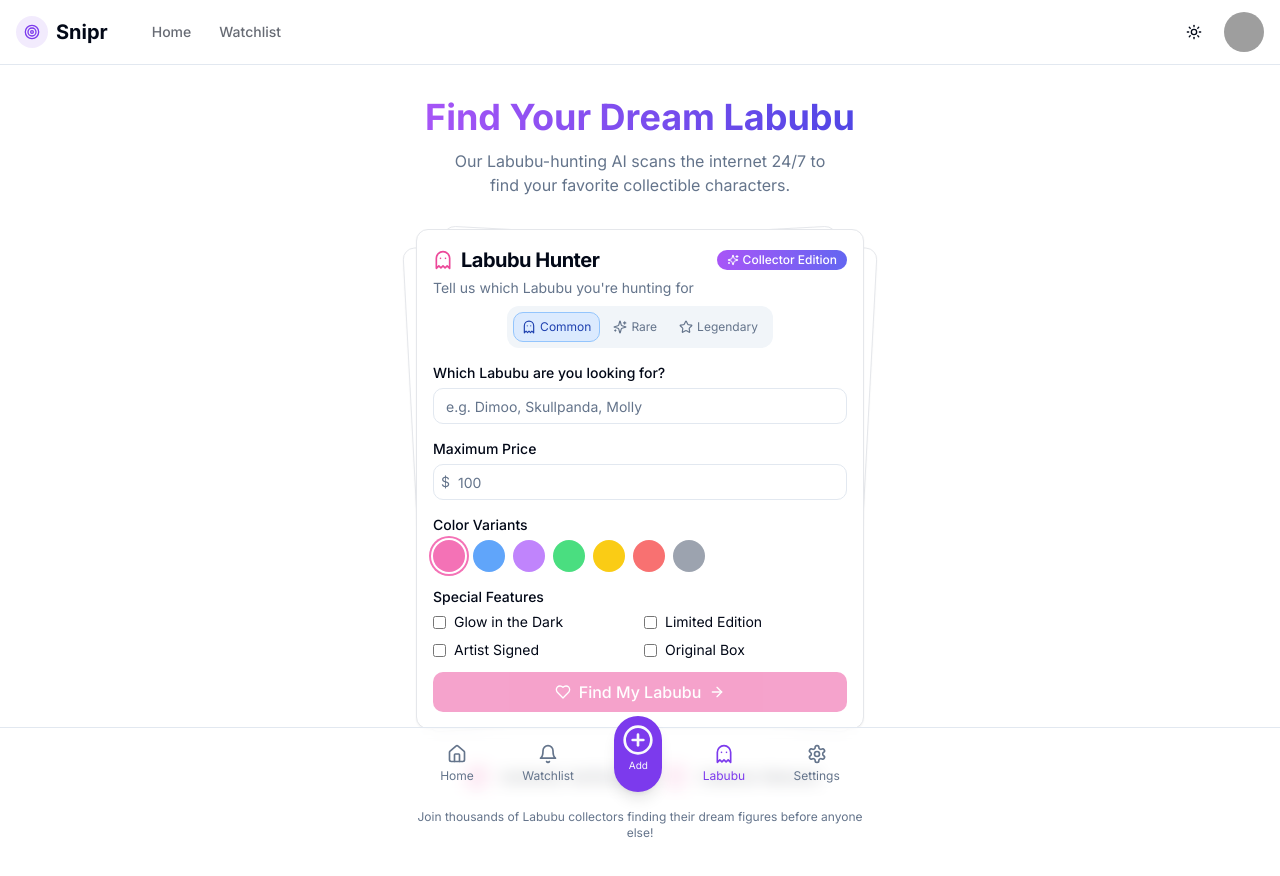
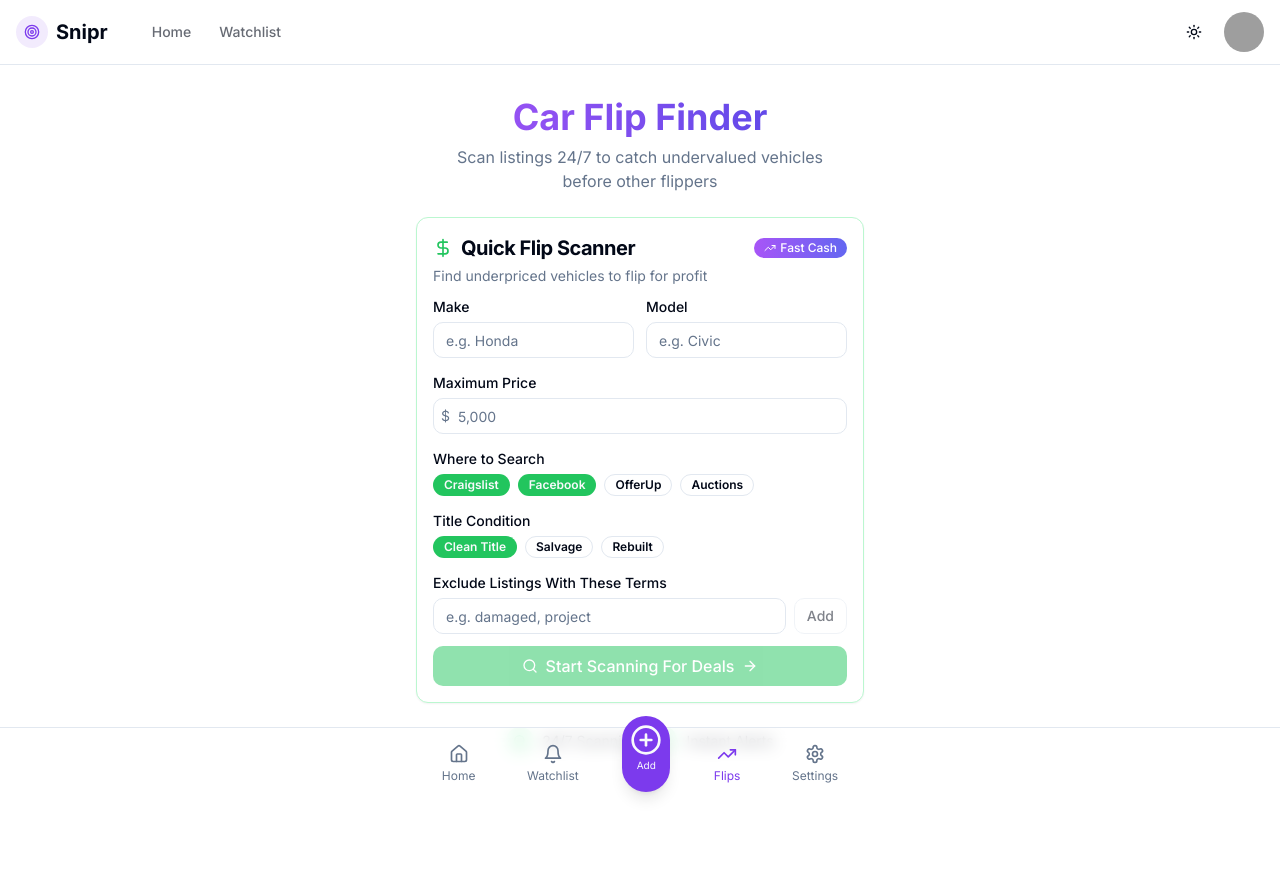
Before and after one commit to alanhanchana/v0-marketplace-alerts, a Next.js app: page /labubu-finder in a window 1280 px wide. Shown: the top 876 px of the page. Built offline with nearby package versions, Linux system fonts and the light colour scheme; grey boxes are pictures that could not be loaded.

Commit message:
feat: simplify Car Flip Finder for core functionality
Focus on scanning undervalued vehicles with streamlined filters and intuitive controls.

Co-authored-by: null <6935711+alanhanchana@users.noreply.github.com>

```diff
--- a/app/labubu-finder/loading.tsx
+++ b/app/labubu-finder/loading.tsx
@@ -2,8 +2,8 @@ export default function Loading() {
   return (
     <div className="py-8 max-w-md mx-auto text-center">
       <div className="flex flex-col items-center justify-center space-y-4">
-        <div className="animate-spin rounded-full h-12 w-12 border-b-2 border-pink-500"></div>
-        <p>Loading Labubu finder...</p>
+        <div className="animate-spin rounded-full h-12 w-12 border-b-2 border-green-500"></div>
+        <p>Loading deal scanner...</p>
       </div>
     </div>
   )
--- a/app/labubu-finder/page.tsx
+++ b/app/labubu-finder/page.tsx
@@ -8,60 +8,98 @@ import { Button } from "@/components/ui/button"
 import { Card, CardContent, CardDescription, CardHeader, CardTitle } from "@/components/ui/card"
 import { Input } from "@/components/ui/input"
 import { Label } from "@/components/ui/label"
-import { Alert, AlertDescription } from "@/components/ui/alert"
-import { AlertCircle, Sparkles, Ghost, ArrowRight, Heart, Star } from "lucide-react"
+import { Badge } from "@/components/ui/badge"
+import { TrendingUp, ArrowRight, DollarSign, Search, X } from "lucide-react"
 import { useToast } from "@/components/ui/use-toast"
 
-export default function LabubuFinderPage() {
+export default function CarFlipperPage() {
   const { toast } = useToast()
-  const [character, setCharacter] = useState("")
-  const [rarity, setRarity] = useState("common")
+  const [make, setMake] = useState("")
+  const [model, setModel] = useState("")
   const [maxPrice, setMaxPrice] = useState("")
+  const [excludedTerms, setExcludedTerms] = useState<string[]>([])
+  const [excludedTerm, setExcludedTerm] = useState("")
   const [isSubmitting, setIsSubmitting] = useState(false)
-  const [error, setError] = useState<string | null>(null)
+  const [sources, setSources] = useState({
+    craigslist: true,
+    facebook: true,
+    offerup: false,
+    auctions: false,
+  })
+  const [conditions, setConditions] = useState({
+    clean: true,
+    salvage: false,
+    rebuilt: false,
+  })
 
   // Handle form submission
   const handleSubmit = (e: React.FormEvent<HTMLFormElement>) => {
     e.preventDefault()
     setIsSubmitting(true)
-    setError(null)
 
     // Simulate form submission
     setTimeout(() => {
       toast({
-        title: "🧸 Labubu Alert Set!",
-        description: `We'll notify you when we find a ${character} Labubu!`,
+        title: "💰 Deal Scanner Active",
+        description: `We'll alert you to undervalued ${make} ${model} listings under $${maxPrice}`,
         duration: 3000,
       })
       setIsSubmitting(false)
-    }, 1500)
+    }, 800)
   }
 
-  // Get rarity badge style
-  const getRarityBadgeStyle = (rarityOption: string): string => {
-    switch (rarityOption) {
-      case "common":
-        return "bg-blue-100 text-blue-800 border-blue-300 hover:bg-blue-200 dark:bg-blue-900/30 dark:text-blue-300 dark:border-blue-800 dark:hover:bg-blue-900/50"
-      case "rare":
-        return "bg-purple-100 text-purple-800 border-purple-300 hover:bg-purple-200 dark:bg-purple-900/30 dark:text-purple-300 dark:border-purple-800 dark:hover:bg-purple-900/50"
-      case "legendary":
-        return "bg-amber-100 text-amber-800 border-amber-300 hover:bg-amber-200 dark:bg-amber-900/30 dark:text-amber-300 dark:border-amber-800 dark:hover:bg-amber-900/50"
-      default:
-        return "bg-gray-100 text-gray-800 border-gray-300 hover:bg-gray-200 dark:bg-gray-800 dark:text-gray-300 dark:border-gray-700 dark:hover:bg-gray-700"
+  // Format number with commas
+  const formatNumberWithCommas = (value: string) => {
+    // Remove any non-digit characters
+    const digitsOnly = value.replace(/\D/g, "")
+
+    // Format with commas
+    if (digitsOnly) {
+      return new Intl.NumberFormat("en-US").format(Number.parseInt(digitsOnly))
+    }
+    return ""
+  }
+
+  // Handle price input change
+  const handlePriceChange = (e: React.ChangeEvent<HTMLInputElement>) => {
+    const formattedValue = formatNumberWithCommas(e.target.value)
+    setMaxPrice(formattedValue)
+  }
+
+  // Toggle source
+  const toggleSource = (source: keyof typeof sources) => {
+    setSources({
+      ...sources,
+      [source]: !sources[source],
+    })
+  }
+
+  // Toggle condition
+  const toggleCondition = (condition: keyof typeof conditions) => {
+    setConditions({
+      ...conditions,
+      [condition]: !conditions[condition],
+    })
+  }
+
+  // Add excluded term
+  const addExcludedTerm = () => {
+    if (excludedTerm && !excludedTerms.includes(excludedTerm)) {
+      setExcludedTerms([...excludedTerms, excludedTerm])
+      setExcludedTerm("")
     }
   }
 
-  // Get rarity icon
-  const getRarityIcon = (rarityOption: string) => {
-    switch (rarityOption) {
-      case "common":
-        return <Ghost className="h-3.5 w-3.5 mr-1" />
-      case "rare":
-        return <Sparkles className="h-3.5 w-3.5 mr-1" />
-      case "legendary":
-        return <Star className="h-3.5 w-3.5 mr-1" />
-      default:
-        return <Ghost className="h-3.5 w-3.5 mr-1" />
+  // Remove excluded term
+  const removeExcludedTerm = (term: string) => {
+    setExcludedTerms(excludedTerms.filter((t) => t !== term))
+  }
+
+  // Handle key press for excluded terms
+  const handleKeyPress = (e: React.KeyboardEvent<HTMLInputElement>) => {
+    if (e.key === "Enter") {
+      e.preventDefault()
+      addExcludedTerm()
     }
   }
 
@@ -70,104 +108,65 @@ export default function LabubuFinderPage() {
       <motion.div
         initial={{ opacity: 0, y: 20 }}
         animate={{ opacity: 1, y: 0 }}
-        transition={{ duration: 0.5 }}
-        className="mb-8 text-center"
+        transition={{ duration: 0.3 }}
+        className="mb-6 text-center"
       >
-        <h1 className="text-3xl md:text-4xl font-bold gradient-heading mb-3">Find Your Dream Labubu</h1>
+        <h1 className="text-3xl md:text-4xl font-bold gradient-heading mb-2">Car Flip Finder</h1>
         <p className="text-muted-foreground max-w-sm mx-auto">
-          Our Labubu-hunting AI scans the internet 24/7 to find your favorite collectible characters.
+          Scan listings 24/7 to catch undervalued vehicles before other flippers
         </p>
       </motion.div>
 
       <motion.div
         initial={{ opacity: 0, y: 20 }}
         animate={{ opacity: 1, y: 0 }}
-        transition={{ duration: 0.5, delay: 0.1 }}
+        transition={{ duration: 0.3, delay: 0.1 }}
         className="relative"
       >
-        {/* Stacked cards effect */}
-        <div className="absolute inset-0 discord-card stacked-card stacked-card-1 -z-10"></div>
-        <div className="absolute inset-0 discord-card stacked-card stacked-card-2 -z-20"></div>
-
-        <Card className="discord-card overflow-hidden relative z-0">
+        <Card className="discord-card overflow-hidden relative z-0 border-green-200 dark:border-green-900">
           <CardHeader className="space-y-1 p-4 pb-0">
             <div className="flex items-center justify-between">
               <CardTitle className="text-xl font-bold flex items-center">
-                <Ghost className="h-5 w-5 mr-2 text-pink-500" />
-                Labubu Hunter
+                <DollarSign className="h-5 w-5 mr-2 text-green-500" />
+                Quick Flip Scanner
               </CardTitle>
-              <div className="deal-badge-exclusive">
-                <Sparkles className="h-3 w-3 mr-1" />
-                Collector Edition
+              <div className="deal-badge-exclusive bg-green-500">
+                <TrendingUp className="h-3 w-3 mr-1" />
+                Fast Cash
               </div>
             </div>
-            <CardDescription>Tell us which Labubu you're hunting for</CardDescription>
+            <CardDescription>Find underpriced vehicles to flip for profit</CardDescription>
           </CardHeader>
           <CardContent className="p-4 pt-2">
-            {error && (
-              <Alert variant="destructive" className="mb-3 text-sm">
-                <AlertCircle className="h-4 w-4" />
-                <AlertDescription>{error}</AlertDescription>
-              </Alert>
-            )}
-
             <form onSubmit={handleSubmit} className="space-y-3" noValidate>
-              {/* Rarity Toggle */}
-              <div className="flex justify-center mb-1">
-                <div className="inline-flex items-center p-1 bg-secondary rounded-lg flex-wrap justify-center">
-                  <button
-                    type="button"
-                    className={`flex items-center px-2 py-1.5 rounded-md text-xs transition-colors m-0.5 border ${
-                      rarity === "common"
-                        ? getRarityBadgeStyle("common")
-                        : "text-muted-foreground hover:text-foreground border-transparent"
-                    }`}
-                    onClick={() => setRarity("common")}
-                  >
-                    {getRarityIcon("common")}
-                    Common
-                  </button>
-                  <button
-                    type="button"
-                    className={`flex items-center px-2 py-1.5 rounded-md text-xs transition-colors m-0.5 border ${
-                      rarity === "rare"
-                        ? getRarityBadgeStyle("rare")
-                        : "text-muted-foreground hover:text-foreground border-transparent"
-                    }`}
-                    onClick={() => setRarity("rare")}
-                  >
-                    {getRarityIcon("rare")}
-                    Rare
-                  </button>
-                  <button
-                    type="button"
-                    className={`flex items-center px-2 py-1.5 rounded-md text-xs transition-colors m-0.5 border ${
-                      rarity === "legendary"
-                        ? getRarityBadgeStyle("legendary")
-                        : "text-muted-foreground hover:text-foreground border-transparent"
-                    }`}
-                    onClick={() => setRarity("legendary")}
-                  >
-                    {getRarityIcon("legendary")}
-                    Legendary
-                  </button>
-                </div>
-              </div>
-
-              {/* Character input */}
+              {/* Make and Model inputs */}
+              <div className="grid grid-cols-2 gap-3">
                 <div className="space-y-1">
-                <Label htmlFor="character" className="text-sm font-medium">
-                  Which Labubu are you looking for?
+                  <Label htmlFor="make" className="text-sm font-medium">
+                    Make
                   </Label>
                   <Input
-                  id="character"
-                  name="character"
-                  placeholder="e.g. Dimoo, Skullpanda, Molly"
+                    id="make"
+                    name="make"
+                    placeholder="e.g. Honda"
                     className="h-9 text-base transition-all focus-visible:ring-2 focus-visible:ring-offset-1"
-                  required
-                  value={character}
-                  onChange={(e) => setCharacter(e.target.value)}
+                    value={make}
+                    onChange={(e) => setMake(e.target.value)}
                   />
+                </div>
+                <div className="space-y-1">
+                  <Label htmlFor="model" className="text-sm font-medium">
+                    Model
+                  </Label>
+                  <Input
+                    id="model"
+                    name="model"
+                    placeholder="e.g. Civic"
+                    className="h-9 text-base transition-all focus-visible:ring-2 focus-visible:ring-offset-1"
+                    value={model}
+                    onChange={(e) => setModel(e.target.value)}
+                  />
+                </div>
               </div>
 
               {/* Max price input */}
@@ -182,64 +181,140 @@ export default function LabubuFinderPage() {
                     name="maxPrice"
                     type="text"
                     inputMode="numeric"
-                    placeholder="100"
+                    placeholder="5,000"
                     value={maxPrice}
-                    onChange={(e) => setMaxPrice(e.target.value)}
+                    onChange={handlePriceChange}
                     className="h-9 text-sm pl-6 transition-all focus-visible:ring-2 focus-visible:ring-offset-1"
                     required
                   />
                 </div>
               </div>
 
-              {/* Color options */}
+              {/* Sources */}
               <div className="space-y-1">
-                <Label className="text-sm font-medium">Color Variants</Label>
+                <Label className="text-sm font-medium">Where to Search</Label>
                 <div className="flex flex-wrap gap-2 mt-2">
-                  <div className="w-8 h-8 rounded-full bg-pink-400 cursor-pointer ring-2 ring-offset-2 ring-pink-400"></div>
-                  <div className="w-8 h-8 rounded-full bg-blue-400 cursor-pointer"></div>
-                  <div className="w-8 h-8 rounded-full bg-purple-400 cursor-pointer"></div>
-                  <div className="w-8 h-8 rounded-full bg-green-400 cursor-pointer"></div>
-                  <div className="w-8 h-8 rounded-full bg-yellow-400 cursor-pointer"></div>
-                  <div className="w-8 h-8 rounded-full bg-red-400 cursor-pointer"></div>
-                  <div className="w-8 h-8 rounded-full bg-gray-400 cursor-pointer"></div>
+                  <Badge
+                    variant={sources.craigslist ? "default" : "outline"}
+                    className={`cursor-pointer ${
+                      sources.craigslist ? "bg-green-500 hover:bg-green-600" : "hover:bg-green-100"
+                    }`}
+                    onClick={() => toggleSource("craigslist")}
+                  >
+                    Craigslist
+                  </Badge>
+                  <Badge
+                    variant={sources.facebook ? "default" : "outline"}
+                    className={`cursor-pointer ${
+                      sources.facebook ? "bg-green-500 hover:bg-green-600" : "hover:bg-green-100"
+                    }`}
+                    onClick={() => toggleSource("facebook")}
+                  >
+                    Facebook
+                  </Badge>
+                  <Badge
+                    variant={sources.offerup ? "default" : "outline"}
+                    className={`cursor-pointer ${
+                      sources.offerup ? "bg-green-500 hover:bg-green-600" : "hover:bg-green-100"
+                    }`}
+                    onClick={() => toggleSource("offerup")}
+                  >
+                    OfferUp
+                  </Badge>
+                  <Badge
+                    variant={sources.auctions ? "default" : "outline"}
+                    className={`cursor-pointer ${
+                      sources.auctions ? "bg-green-500 hover:bg-green-600" : "hover:bg-green-100"
+                    }`}
+                    onClick={() => toggleSource("auctions")}
+                  >
+                    Auctions
+                  </Badge>
                 </div>
               </div>
 
-              {/* Special features */}
+              {/* Title Condition */}
               <div className="space-y-1">
-                <Label className="text-sm font-medium">Special Features</Label>
-                <div className="grid grid-cols-2 gap-2 mt-2">
-                  <div className="flex items-center space-x-2">
-                    <input type="checkbox" id="glow" className="rounded text-pink-500 focus:ring-pink-500" />
-                    <label htmlFor="glow" className="text-sm">
-                      Glow in the Dark
-                    </label>
-                  </div>
-                  <div className="flex items-center space-x-2">
-                    <input type="checkbox" id="limited" className="rounded text-pink-500 focus:ring-pink-500" />
-                    <label htmlFor="limited" className="text-sm">
-                      Limited Edition
-                    </label>
-                  </div>
-                  <div className="flex items-center space-x-2">
-                    <input type="checkbox" id="signed" className="rounded text-pink-500 focus:ring-pink-500" />
-                    <label htmlFor="signed" className="text-sm">
-                      Artist Signed
-                    </label>
-                  </div>
-                  <div className="flex items-center space-x-2">
-                    <input type="checkbox" id="boxed" className="rounded text-pink-500 focus:ring-pink-500" />
-                    <label htmlFor="boxed" className="text-sm">
-                      Original Box
-                    </label>
+                <Label className="text-sm font-medium">Title Condition</Label>
+                <div className="flex flex-wrap gap-2 mt-2">
+                  <Badge
+                    variant={conditions.clean ? "default" : "outline"}
+                    className={`cursor-pointer ${
+                      conditions.clean ? "bg-green-500 hover:bg-green-600" : "hover:bg-green-100"
+                    }`}
+                    onClick={() => toggleCondition("clean")}
+                  >
+                    Clean Title
+                  </Badge>
+                  <Badge
+                    variant={conditions.salvage ? "default" : "outline"}
+                    className={`cursor-pointer ${
+                      conditions.salvage ? "bg-green-500 hover:bg-green-600" : "hover:bg-green-100"
+                    }`}
+                    onClick={() => toggleCondition("salvage")}
+                  >
+                    Salvage
+                  </Badge>
+                  <Badge
+                    variant={conditions.rebuilt ? "default" : "outline"}
+                    className={`cursor-pointer ${
+                      conditions.rebuilt ? "bg-green-500 hover:bg-green-600" : "hover:bg-green-100"
+                    }`}
+                    onClick={() => toggleCondition("rebuilt")}
+                  >
+                    Rebuilt
+                  </Badge>
                 </div>
               </div>
+
+              {/* Excluded Terms */}
+              <div className="space-y-1">
+                <Label htmlFor="excludedTerms" className="text-sm font-medium">
+                  Exclude Listings With These Terms
+                </Label>
+                <div className="flex gap-2">
+                  <Input
+                    id="excludedTerms"
+                    placeholder="e.g. damaged, project"
+                    value={excludedTerm}
+                    onChange={(e) => setExcludedTerm(e.target.value)}
+                    onKeyDown={handleKeyPress}
+                    className="h-9"
+                  />
+                  <Button
+                    type="button"
+                    variant="outline"
+                    size="sm"
+                    className="h-9"
+                    onClick={addExcludedTerm}
+                    disabled={!excludedTerm}
+                  >
+                    Add
+                  </Button>
+                </div>
+                {excludedTerms.length > 0 && (
+                  <div className="flex flex-wrap gap-1 mt-2">
+                    {excludedTerms.map((term) => (
+                      <Badge key={term} variant="secondary" className="gap-1">
+                        {term}
+                        <button
+                          type="button"
+                          className="ml-1 rounded-full hover:bg-muted"
+                          onClick={() => removeExcludedTerm(term)}
+                        >
+                          <X className="h-3 w-3" />
+                          <span className="sr-only">Remove {term}</span>
+                        </button>
+                      </Badge>
+                    ))}
+                  </div>
+                )}
               </div>
 
               <Button
                 type="submit"
-                className="w-full h-10 text-base font-medium mt-3 transition-all touch-manipulation bg-pink-500 hover:bg-pink-600 text-white"
-                disabled={isSubmitting || !character || !maxPrice}
+                className="w-full h-10 text-base font-medium mt-3 transition-all touch-manipulation bg-green-500 hover:bg-green-600 text-white"
+                disabled={isSubmitting || !maxPrice}
               >
                 {isSubmitting ? (
                   <span className="flex items-center justify-center gap-2">
@@ -263,12 +338,12 @@ export default function LabubuFinderPage() {
                         d="M4 12a8 8 0 018-8V0C5.373 0 0 5.373 0 12h4zm2 5.291A7.962 7.962 0 014 12H0c0 3.042 1.135 5.824 3 7.938l3-2.647z"
                       ></path>
                     </svg>
-                    Processing...
+                    Scanning...
                   </span>
                 ) : (
                   <span className="flex items-center">
-                    <Heart className="mr-2 h-4 w-4" />
-                    Find My Labubu
+                    <Search className="mr-2 h-4 w-4" />
+                    Start Scanning For Deals
                     <ArrowRight className="ml-2 h-4 w-4" />
                   </span>
                 )}
@@ -281,27 +356,22 @@ export default function LabubuFinderPage() {
       <motion.div
         initial={{ opacity: 0 }}
         animate={{ opacity: 1 }}
-        transition={{ duration: 0.5, delay: 0.3 }}
-        className="mt-8 text-center"
+        transition={{ duration: 0.3, delay: 0.2 }}
+        className="mt-6 text-center"
       >
-        <div className="flex flex-col gap-4">
-          <div className="flex items-center justify-center gap-4">
+        <div className="flex items-center justify-center gap-3">
           <div className="flex items-center">
-              <div className="w-8 h-8 bg-pink-100 dark:bg-pink-900/30 rounded-full flex items-center justify-center mr-2">
-                <Sparkles className="h-4 w-4 text-pink-500" />
+            <div className="w-7 h-7 bg-green-100 dark:bg-green-900/30 rounded-full flex items-center justify-center mr-2">
+              <Search className="h-3.5 w-3.5 text-green-500" />
             </div>
-              <span className="text-sm">Authentic Verification</span>
+            <span className="text-sm">24/7 Scanning</span>
           </div>
           <div className="flex items-center">
-              <div className="w-8 h-8 bg-pink-100 dark:bg-pink-900/30 rounded-full flex items-center justify-center mr-2">
-                <Heart className="h-4 w-4 text-pink-500" />
+            <div className="w-7 h-7 bg-green-100 dark:bg-green-900/30 rounded-full flex items-center justify-center mr-2">
+              <TrendingUp className="h-3.5 w-3.5 text-green-500" />
             </div>
-              <span className="text-sm">Collector Network</span>
+            <span className="text-sm">Instant Alerts</span>
           </div>
-          </div>
-          <p className="text-xs text-muted-foreground">
-            Join thousands of Labubu collectors finding their dream figures before anyone else!
-          </p>
         </div>
       </motion.div>
     </div>
--- a/components/footer.tsx
+++ b/components/footer.tsx
@@ -2,7 +2,7 @@
 
 import Link from "next/link"
 import { usePathname } from "next/navigation"
-import { Home, Bell, Ghost, Settings, PlusCircle } from "lucide-react"
+import { Home, Bell, TrendingUp, Settings, PlusCircle } from "lucide-react"
 
 export default function Footer() {
   const pathname = usePathname()
@@ -47,8 +47,8 @@ export default function Footer() {
                 : "text-muted-foreground hover:text-foreground hover:bg-accent"
             }`}
           >
-            <Ghost className="h-5 w-5" />
-            <span className="text-xs mt-1">Labubu</span>
+            <TrendingUp className="h-5 w-5" />
+            <span className="text-xs mt-1">Flips</span>
           </Link>
 
           <Link
```
Lines whose indentation alone changed are shown as unchanged.
